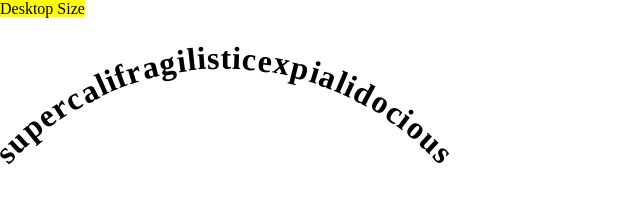
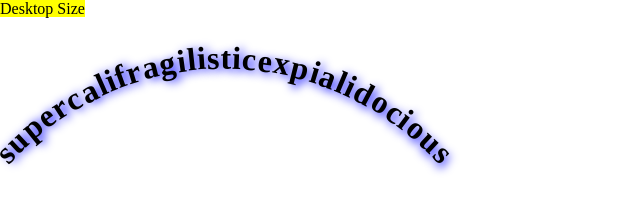
Before and after one commit to tlumberg/arctext-js, a plain HTML site: page index.html in a window 1280 px wide. Shown: the whole page, without its empty margins (0-640 px from the left). Drawn offline with nearby package versions, Linux system fonts and the light colour scheme.

Commit message:
added css styling

```diff
--- a/css/styles.css
+++ b/css/styles.css
@@ -1,7 +1,9 @@
 /********************
 YOUR STYLES
 *******************/
-
+h1 {
+  text-shadow: 4px 2px 10px blue;
+}
 
 
 
```
